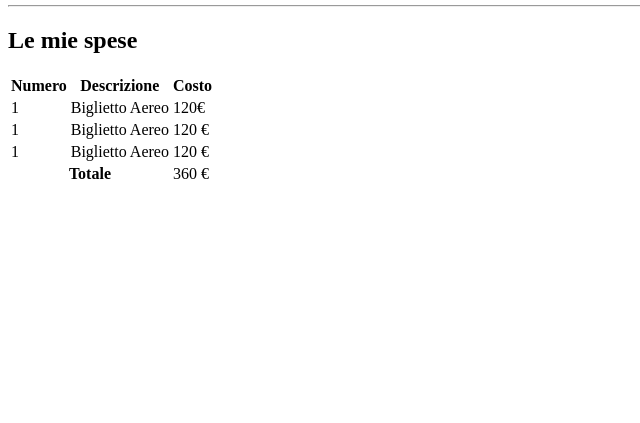
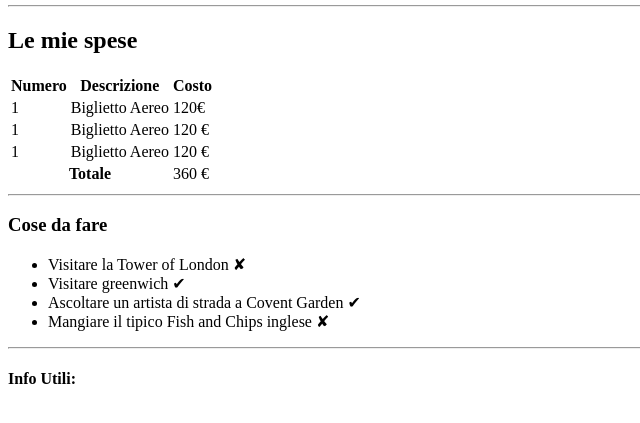
Before and after one commit to AdrianBottini/html-london-trip, a plain HTML site: page index.html in a window 1280 px wide. Shown: the part 101-524 px from the top of the page, without its empty margins (0-640 px from the left). Drawn offline with Linux system fonts and the light colour scheme.

Commit message:
cose da fare

```diff
--- a/index.html
+++ b/index.html
@@ -48,6 +48,18 @@
                 </tr>
             </tfoot>
         </table>
+        <hr>
+
+        <h3>Cose da fare</h3>
+        <ul>
+            <li>Visitare la Tower of London &#10008;</li>
+            <li>Visitare greenwich &#10004;</li>
+            <li>Ascoltare un artista di strada a Covent Garden &#10004;</li>
+            <li>Mangiare il tipico Fish and Chips inglese &#10008;</li>
+        </ul>
+        <hr>
+
+        <h4>Info Utili:</h4>
     </main>
 </body>
 </html>
```
